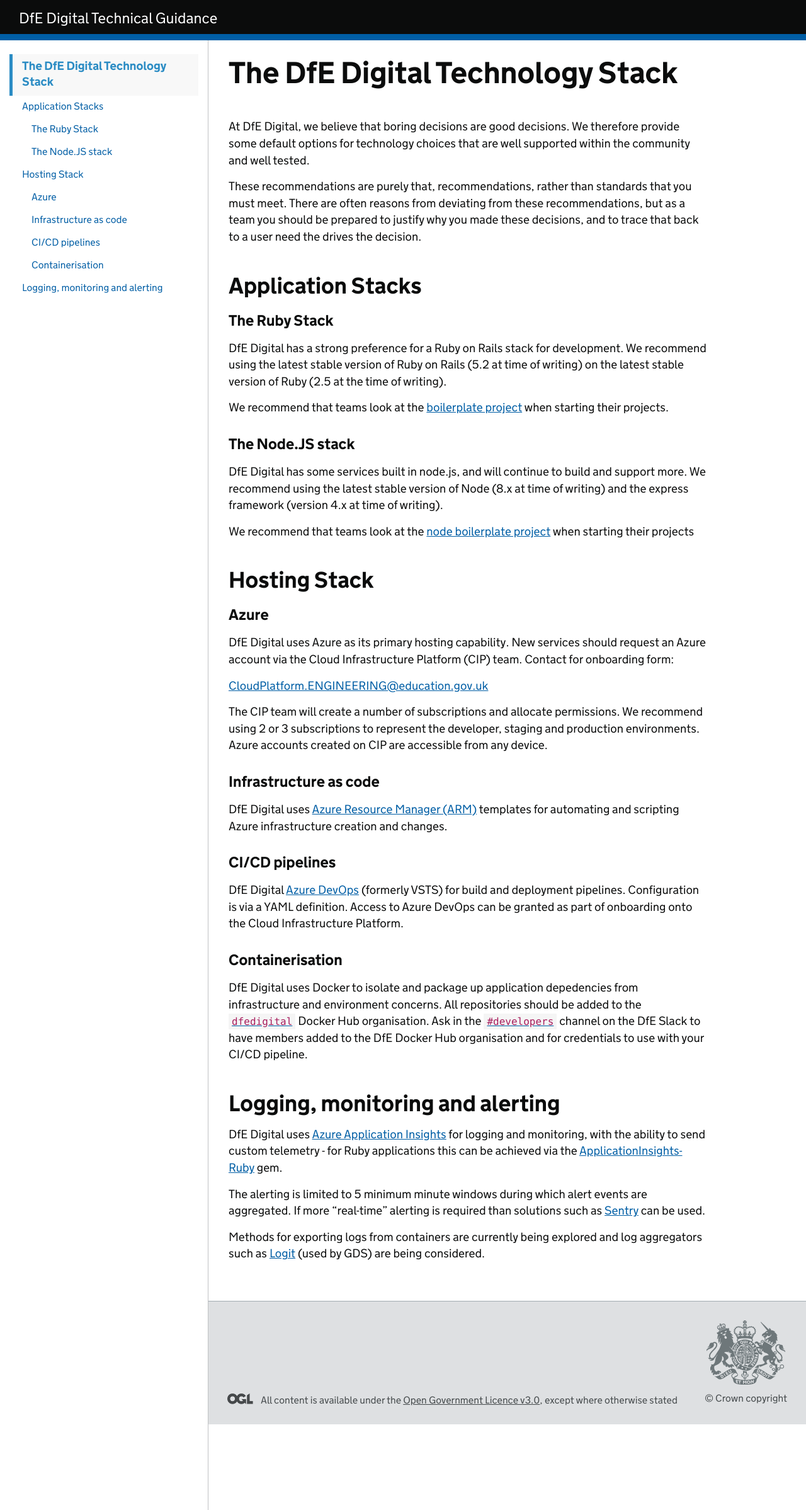
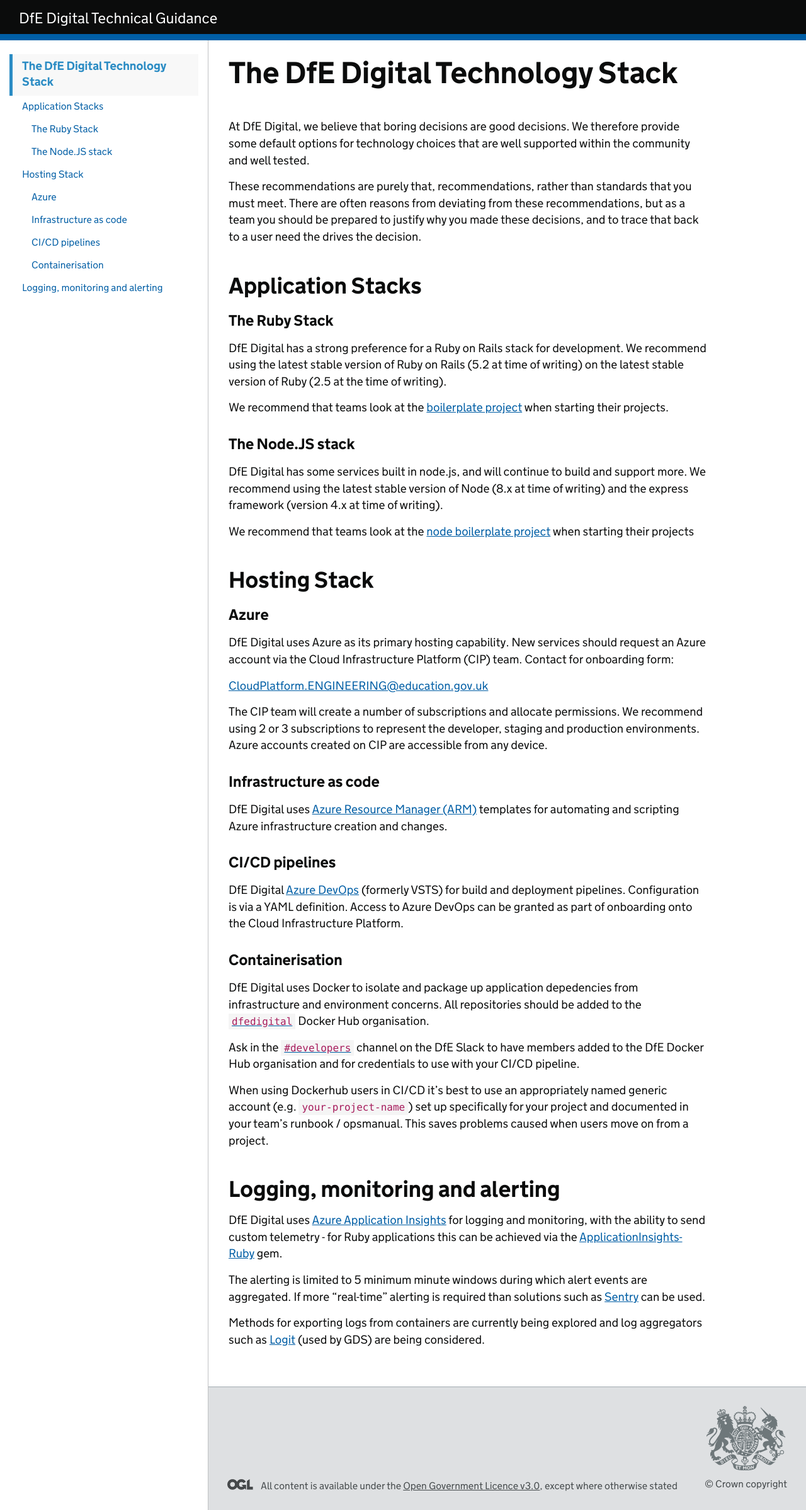
Before and after one commit to DFE-Digital/technical-guidance, a Jekyll site: the page built from guides/default-technology-stack.md, in a window 1280 px wide. Shown: the whole page at 63% size. Built offline with Jekyll 4.4.1, drawn with Linux system fonts in a browser that asks for light colours; our own code applies the rules of GitHub Pages for plain Markdown files.

Commit message:
Add guidance for personal Dockerhub accounts

```diff
--- a/guides/default-technology-stack.md
+++ b/guides/default-technology-stack.md
@@ -41,7 +41,11 @@ DfE Digital [Azure DevOps](https://azure.microsoft.com/en-gb/services/devops/) (
 
 ### Containerisation
 
-DfE Digital uses Docker to isolate and package up application depedencies from infrastructure and environment concerns. All repositories should be added to the [`dfedigital`](https://hub.docker.com/u/dfedigital) Docker Hub organisation. Ask in the [`#developers`](https://ukgovernmentdfe.slack.com/messages/CAGBHB4JV) channel on the DfE Slack to have members added to the DfE Docker Hub organisation and for credentials to use with your CI/CD pipeline.
+DfE Digital uses Docker to isolate and package up application depedencies from infrastructure and environment concerns. All repositories should be added to the [`dfedigital`](https://hub.docker.com/u/dfedigital) Docker Hub organisation.
+
+Ask in the [`#developers`](https://ukgovernmentdfe.slack.com/messages/CAGBHB4JV) channel on the DfE Slack to have members added to the DfE Docker Hub organisation and for credentials to use with your CI/CD pipeline.
+
+When using Dockerhub users in CI/CD it's best to use an appropriately named generic account (e.g. `your-project-name`) set up specifically for your project and documented in your team's runbook / opsmanual. This saves problems caused when users move on from a project.
 
 ## Logging, monitoring and alerting
 
```
